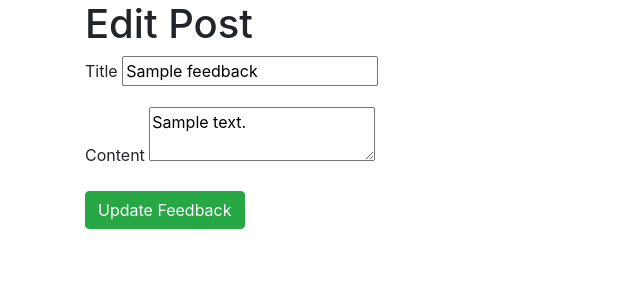
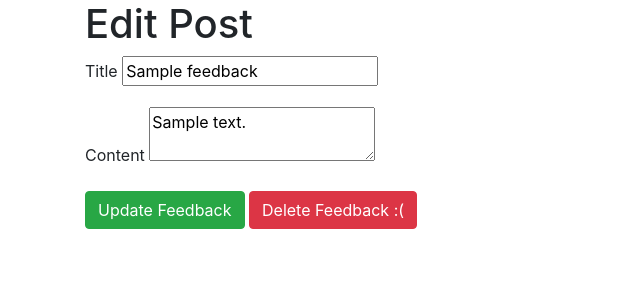
Before and after one commit to hatz7505/flask-feedback, a Flask app: page /feedback/1/update/ in a window 1280 px wide. Shown: the top 300 px of the page, without its empty margins (0-640 px from the left). Run offline with Flask 2, Linux system fonts and the light colour scheme; the visitor is signed in with stand-in values (Sample User, id 1); tables that the repository leaves empty hold one stand-in row (values such as "Sample post"); some libraries are stand-ins or nearby versions.

Commit message:
final parts

```diff
--- a/app.py
+++ b/app.py
@@ -1,6 +1,6 @@
 """Flask app for Flask-Feedback"""
 
-from flask import Flask, request, render_template, redirect, flash, session
+from flask import Flask, render_template, redirect, flash, session
 from models import db, connect_db, User, Feedback
 from forms import RegisterForm, LoginForm, FeedbackForm
 
@@ -28,8 +28,12 @@ def redirect_to_register():
 
 @app.route('/register')
 def show_register_form():
-    form = RegisterForm()
-    return render_template('register.html', form=form)
+    if 'username' in session:
+        username = session['username']
+        return redirect(f'/secret/users/{username}')
+    else:
+        form = RegisterForm()
+        return render_template('register.html', form=form)
 
 
 @app.route('/register', methods=["POST"])
@@ -55,6 +59,7 @@ def register_user():
         flash(f"Username {username} already taken")
         return render_template('register.html', form=form)
 
+
 @app.route('/login')
 def show_login_form():
     form = LoginForm()
@@ -77,10 +82,12 @@ def login_user():
         flash(f"Incorrect username or password")
         return render_template('login.html', form=form)
 
+
 @app.route('/logout')
 def logout_user():
     session.pop('username')
     return redirect('/register')
+
 
 @app.route('/secret/users/<username>')
 def show_user(username):
@@ -91,22 +98,31 @@ def show_user(username):
         user = User.query.get(username)
         return render_template('secret.html', user=user)
 
+
 @app.route('/users/<username>/feedback/add', methods=["GET", "POST"])
 def add_feedback(username):
-    form = FeedbackForm()
-    if 'username' in session:
-        if form.validate_on_submit():
-            title = form.title.data
-            content = form.content.data
-            feedback = Feedback(title=title, content=content, username=username)
-            db.session.add(feedback)
-            db.session.commit()
-            return redirect(f'/secret/users/{username}')
+    name = session['username']
+    username = User.query.get(username).username
+
+    if name == username:
+        form = FeedbackForm()
+        if 'username' in session:
+            if form.validate_on_submit():
+                title = form.title.data
+                content = form.content.data
+                feedback = Feedback(title=title, content=content, username=username)
+                db.session.add(feedback)
+                db.session.commit()
+                return redirect(f'/secret/users/{username}')
+            else:
+                return render_template('feedback.html', form=form)
         else:
-            return render_template('feedback.html', form=form)
+            flash('Please login')
+            return redirect('/login')
     else:
-        flash('Please login')
-        return redirect('/login')
+        flash('What are you trying to do??????')
+        return redirect(f'/secret/users/{name}')
+
 
 @app.route('/feedback/<int:id>/update/')
 def update_feedback_form(id):
@@ -118,22 +134,60 @@ def update_feedback_form(id):
     form = FeedbackForm(obj=user_feedback)
 
     if name == feedback_author:
-        return render_template('update_feedback.html',form=form)
+        return render_template('update_feedback.html',form=form, feedback=user_feedback)
     else:
         flash('What are you trying to do??????')
         return redirect(f'/secret/users/{name}')
 
+
 @app.route('/feedback/<int:id>/update/', methods=["POST"])
 def update_feedback(id):
     feedback = Feedback.query.get(id)
+    feedback_author = Feedback.query.get(id).user.username
     name = session['username']
     form = FeedbackForm()
+    if name == feedback_author:
+        if form.validate_on_submit():
+            feedback.title = form.title.data
+            feedback.content = form.content.data
+            db.session.commit()
+            flash('Feedback was added! Thank you')
+            return redirect(f'/secret/users/{name}')
+        else:
+            return redirect('/')
+    else:
+        flash('What are you trying to do??????')
+        return redirect(f'/secret/users/{name}')
 
-    if form.validate_on_submit():
-        feedback.title = form.title.data
-        feedback.content = form.content.data
+
+@app.route('/feedback/<int:id>/delete')
+def delete_feedback(id):
+    name = session['username']
+    feedback_author = Feedback.query.get(id).user.username
+    user_feedback = Feedback.query.get(id)
+
+    if name == feedback_author:
+        db.session.delete(user_feedback)
         db.session.commit()
-        flash('Feedback was added! Thank you')
+        flash('Feedback Deleted.. BYE')
         return redirect(f'/secret/users/{name}')
     else:
-        return redirect('/')
+        flash('What are you trying to do??????')
+        return redirect(f'/secret/users/{name}')
+
+
+@app.route('/users/<username>/delete')
+def delete_user(username):
+    name = session['username']
+    username = User.query.get(username).username
+    user = User.query.get(username)
+
+    if name == username:
+        db.session.delete(user)
+        db.session.commit()
+        session.pop('username')
+        flash(f'User {username} Deleted.. BYE')
+        return redirect('/register')
+    else:
+        flash('What are you trying to do??????')
+        return redirect(f'/secret/users/{name}')
--- a/models.py
+++ b/models.py
@@ -20,6 +20,8 @@ class User(db.Model):
     first_name = db.Column(db.String(30), nullable=False)
     last_name = db.Column(db.String(30), nullable=False)
 
+    feedbacks = db.relationship('Feedback', cascade="all,delete")
+
     @classmethod
     def is_valid_username(cls, username, pwd):
         if not User.query.get(username):
@@ -32,7 +34,6 @@ class User(db.Model):
         user = User.query.get(username)
         return bcrypt.check_password_hash(user.password, pwd)
 
-    feedbacks = db.relationship('Feedback')
 
 class Feedback(db.Model):
 
--- a/templates/secret.html
+++ b/templates/secret.html
@@ -11,9 +11,10 @@
   {% endif %}
 {% endwith %}
     {% if 'username' in session %}
-        <a class="btn btn-danger mb-4" href="/logout">LOGOUT</a>
+        <a class="btn btn-outline-danger mb-4" href="/logout">LOGOUT</a>
         <a class="btn btn-primary mb-4"
            href="/users/{{user.username}}/feedback/add">Add Feedback!</a>
+        <a class="btn btn-danger mb-4" href="/users/{{ user.username }}/delete">Delete Account!!</a>
 
      <div class="text-success">
 
--- a/templates/update_feedback.html
+++ b/templates/update_feedback.html
@@ -22,5 +22,6 @@
   </p>
   {% endfor %}
   <button type="submit" class="btn btn-success">Update Feedback</button>
+  <a class="btn btn-danger" href="/feedback/{{ feedback.id }}/delete"> Delete Feedback :(</a>
 
   {% endblock %}
```
